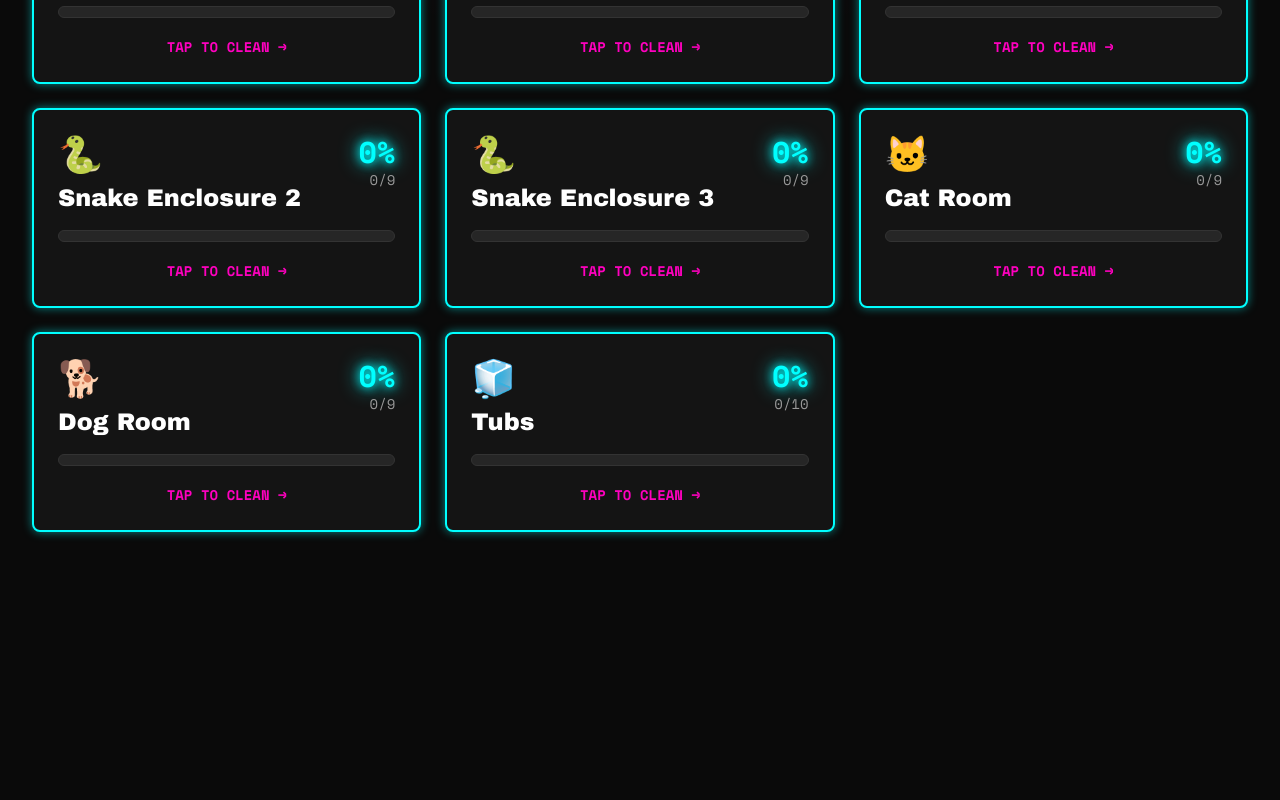
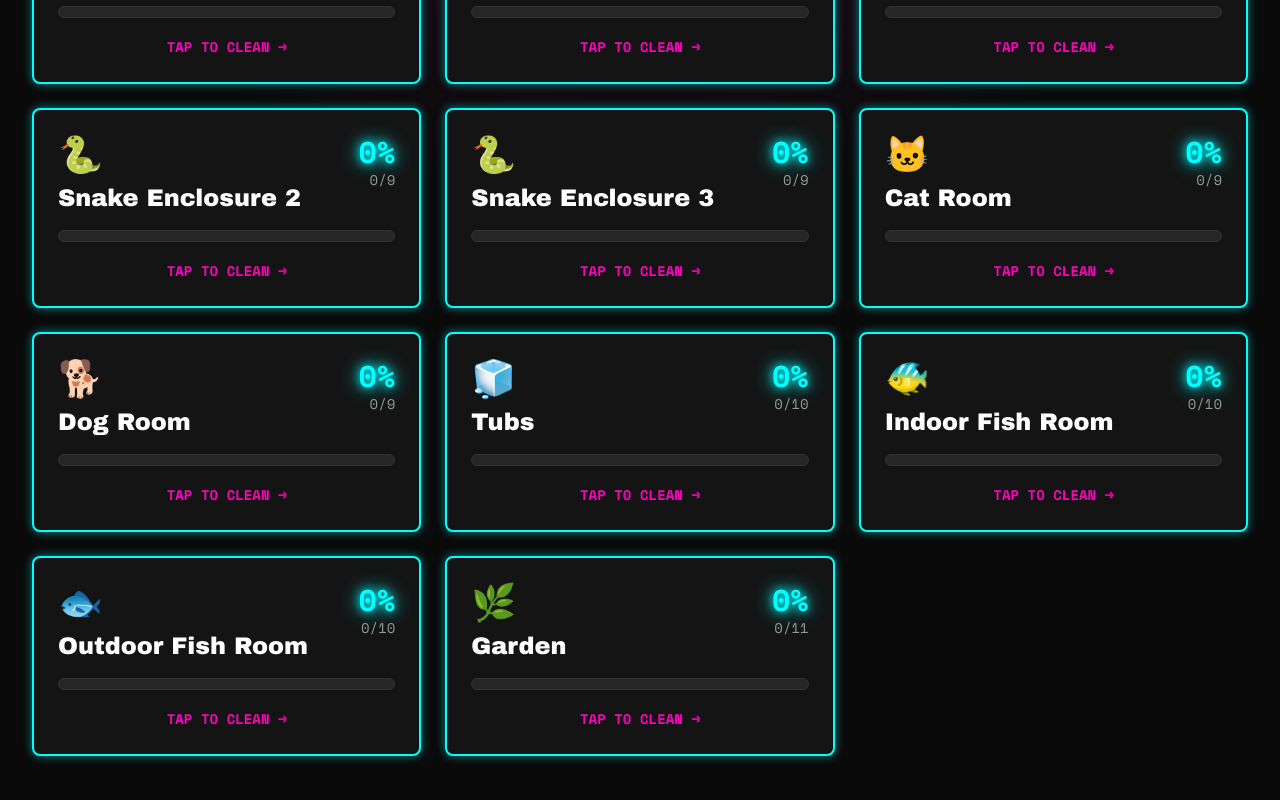
Before and after one commit to donnabickley90/sg-28d6d1dc-51ce-454e-bd7f-e71d35fc95d4-1778813391, a Next.js app: page / in a window 1280 px wide. Shown: the part 1888-2688 px from the top of the page. Before the commit the page ends 2484 px from the top, so only its background shows below. Built offline with nearby package versions, Linux system fonts and the light colour scheme.

Commit message:
feat(planner): add fish and garden rooms

```diff
--- a/src/contexts/CleaningProvider.tsx
+++ b/src/contexts/CleaningProvider.tsx
@@ -529,6 +529,73 @@ const defaultRooms: Room[] = [
       { id: "tub-10", text: "Sort through Tub 10 - keep/donate/toss", completed: false },
     ]
   },
+  {
+    id: "indoor-fish-room",
+    name: "Indoor Fish Room",
+    emoji: "🐠",
+    reward: {
+      message: "Aquatic paradise perfected! Fish are thriving!",
+      points: 180,
+      celebration: "🐟"
+    },
+    tasks: [
+      { id: "ifr-1", text: "Test and record water parameters (pH, ammonia, nitrite, nitrate)", completed: false },
+      { id: "ifr-2", text: "Perform 25-30% water change", completed: false },
+      { id: "ifr-3", text: "Clean tank glass inside and out", completed: false },
+      { id: "ifr-4", text: "Vacuum gravel/substrate", completed: false },
+      { id: "ifr-5", text: "Clean filter media (rinse in old tank water)", completed: false },
+      { id: "ifr-6", text: "Trim and remove dead plants", completed: false },
+      { id: "ifr-7", text: "Check and clean equipment (heater, air pump, lights)", completed: false },
+      { id: "ifr-8", text: "Wipe down tank stand and surrounding area", completed: false },
+      { id: "ifr-9", text: "Organize fish food and supplies", completed: false },
+      { id: "ifr-10", text: "Check expiry dates on medications and treatments", completed: false },
+    ]
+  },
+  {
+    id: "outdoor-fish-room",
+    name: "Outdoor Fish Room",
+    emoji: "🐟",
+    reward: {
+      message: "Outdoor aquatic oasis complete! Pond perfection!",
+      points: 200,
+      celebration: "🌊"
+    },
+    tasks: [
+      { id: "ofr-1", text: "Test outdoor tank water parameters", completed: false },
+      { id: "ofr-2", text: "Perform partial water change", completed: false },
+      { id: "ofr-3", text: "Clean exterior glass/acrylic", completed: false },
+      { id: "ofr-4", text: "Remove debris and algae from surfaces", completed: false },
+      { id: "ofr-5", text: "Clean and service filter system", completed: false },
+      { id: "ofr-6", text: "Check UV sterilizer if present", completed: false },
+      { id: "ofr-7", text: "Trim aquatic plants", completed: false },
+      { id: "ofr-8", text: "Check air stones and pumps", completed: false },
+      { id: "ofr-9", text: "Inspect for leaks or damage", completed: false },
+      { id: "ofr-10", text: "Clean surrounding area and equipment storage", completed: false },
+    ]
+  },
+  {
+    id: "garden",
+    name: "Garden",
+    emoji: "🌿",
+    reward: {
+      message: "Green thumb champion! Garden goals achieved!",
+      points: 190,
+      celebration: "🌱"
+    },
+    tasks: [
+      { id: "g-1", text: "Weed all garden beds", completed: false },
+      { id: "g-2", text: "Prune and harvest herbs (basil, parsley, thyme, etc)", completed: false },
+      { id: "g-3", text: "Check herb garden for pests", completed: false },
+      { id: "g-4", text: "Water all plants and herb garden", completed: false },
+      { id: "g-5", text: "Fertilize herbs and plants as needed", completed: false },
+      { id: "g-6", text: "Deadhead flowers", completed: false },
+      { id: "g-7", text: "Clear pathways and edges", completed: false },
+      { id: "g-8", text: "Clean and organize garden tools", completed: false },
+      { id: "g-9", text: "Check irrigation system if present", completed: false },
+      { id: "g-10", text: "Mulch garden beds", completed: false },
+      { id: "g-11", text: "Sweep/clean patio or outdoor seating area", completed: false },
+    ]
+  },
 ];
 
 const defaultSupplies: Supply[] = [
```
